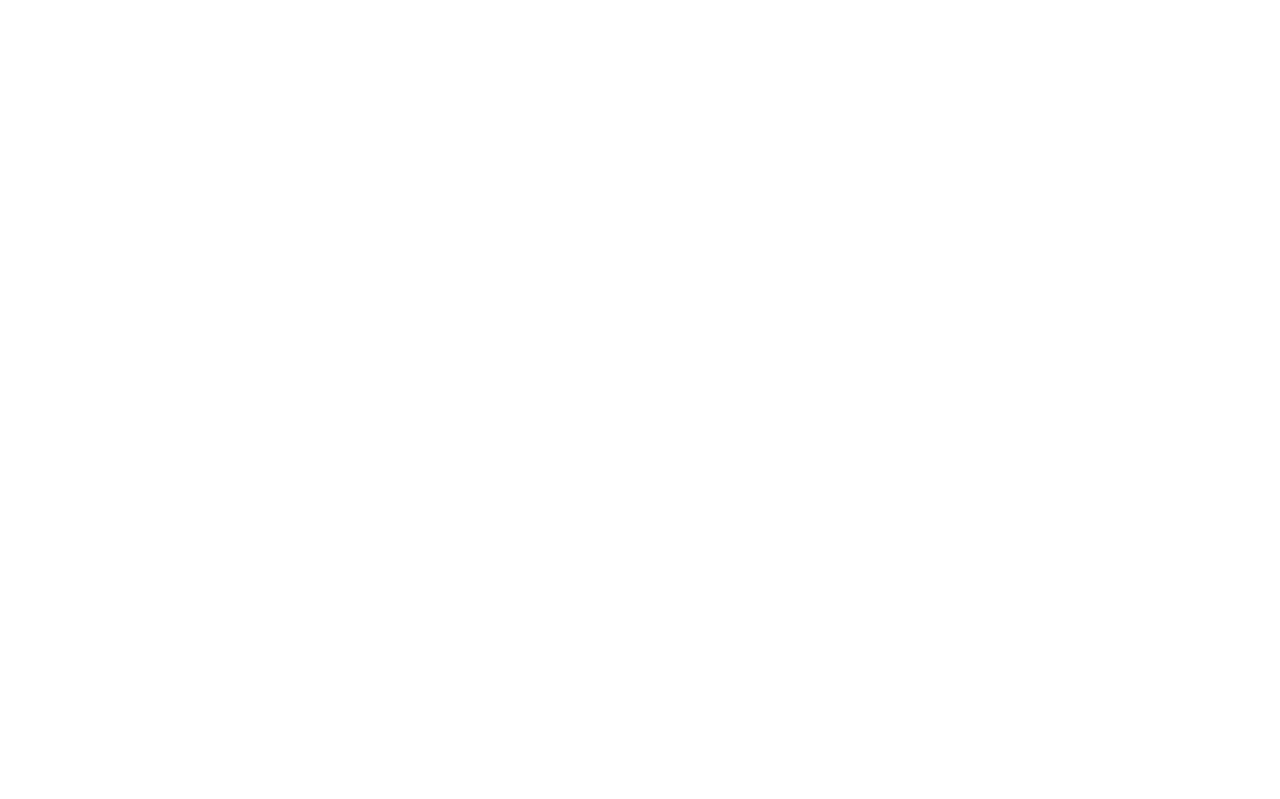
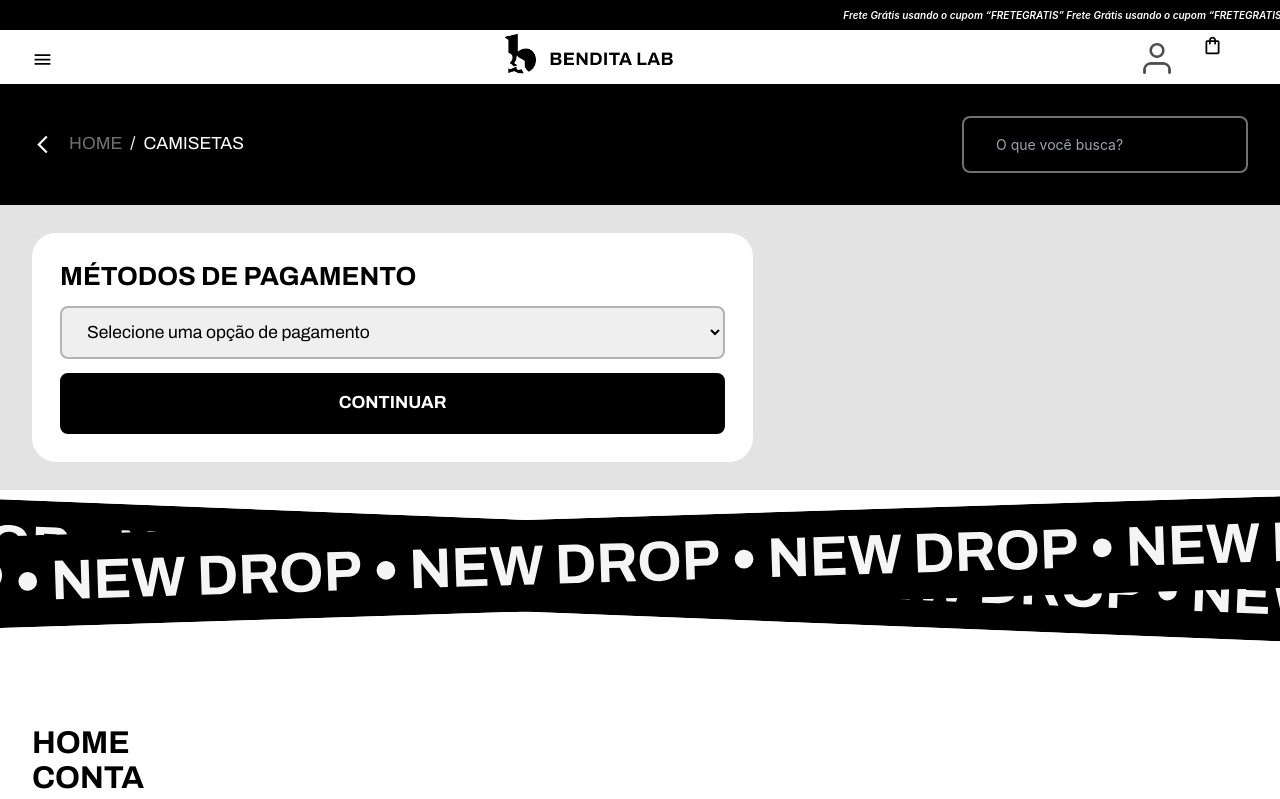
Before and after one commit to rafaellbecom/benditalab, a React (Create React App) app: page /checkout in a window 1280 px wide. Before the commit this address had no page. Shown: the top 799 px of the page. Built offline with nearby package versions, Linux system fonts and the light colour scheme.

Commit message:
:sparkles: Início do desenvolvimento da página de checkout, adicionado a primeira etapa dos métodos de pagamento

```diff
--- /dev/null
+++ b/src/components/Checkout/Payment.tsx
@@ -0,0 +1,16 @@
+export function Payment(){
+    return(
+        <div className="payment bg-white w-full p-8 rounded-[24px]">
+            <h2 className="font-sans font-bold text-3xl uppercase">Métodos de Pagamento</h2>
+            <form className="payment-methods-form flex flex-col justify-center items-center gap-4 mt-4">
+                <select name="" id="cart" className="w-full px-6 py-4 border-2 border-blackmedium rounded-[8px] font-sans text-xl text-black">
+                    <option value="" disabled selected>Selecione uma opção de pagamento</option>
+                    <option value="cartao">Cartão de Débito ou Crédito (Até 12x sem juros)</option>
+                    <option value="pix">Pix</option>
+                    <option value="boleto">Boleto</option>
+                </select>
+                <button className="w-full px-[32px] py-[16px] bg-black border-2 border-black rounded-[8px] font-sans font-bold text-xl text-white uppercase">Continuar</button>
+            </form>
+        </div>
+    )
+}
--- /dev/null
+++ b/src/pages/Checkout.tsx
@@ -0,0 +1,25 @@
+import { Header } from "../components/Header/Header";
+import { Footer } from "../components/Footer";
+import { Breadcrumbs } from "../components/Breadcrumbs";
+import { Payment } from "../components/Checkout/Payment";
+
+export function Checkout(){
+    return(
+        <main>
+            <Header></Header>
+            <Breadcrumbs></Breadcrumbs>
+            <div className="checkout bg-[#e3e3e3]">
+                <div className="container py-8 grid grid-cols-5 gap-6">
+                    <div className="col-span-3">
+                        <Payment></Payment>
+                    </div>
+
+                    <div className="col-span-2">
+
+                    </div>
+                </div>
+            </div>
+            <Footer></Footer>
+        </main>
+    )
+}
--- a/src/routes/RoutesBase.tsx
+++ b/src/routes/RoutesBase.tsx
@@ -6,6 +6,7 @@
 import { Vestuario } from '../pages/Vestuario';
 import { Tabacaria } from '../pages/Tabacaria';
 import { SingleProduct } from '../pages/SingleProduct';
+import { Checkout } from '../pages/Checkout'
 
 export const RoutesBase = () => {
     return(
@@ -18,6 +19,7 @@
              <Route path="/shop/vestuario" element={<Vestuario/>}/>
              <Route path="/shop/tabacaria" element={<Tabacaria/>}/>
              <Route path="/shop/product" element={<SingleProduct/>}/>
+             <Route path="/checkout" element={<Checkout/>}/>
          </Routes>
       </BrowserRouter>
     )
```
